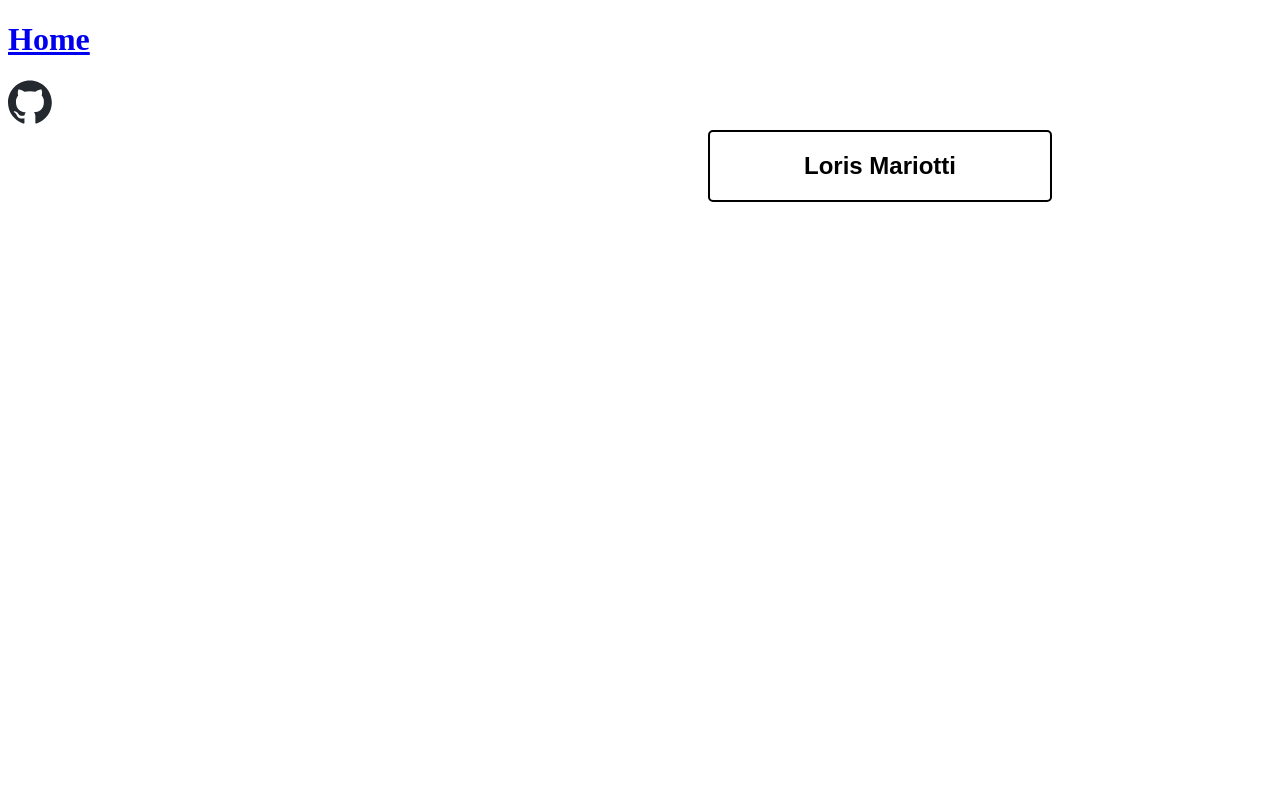
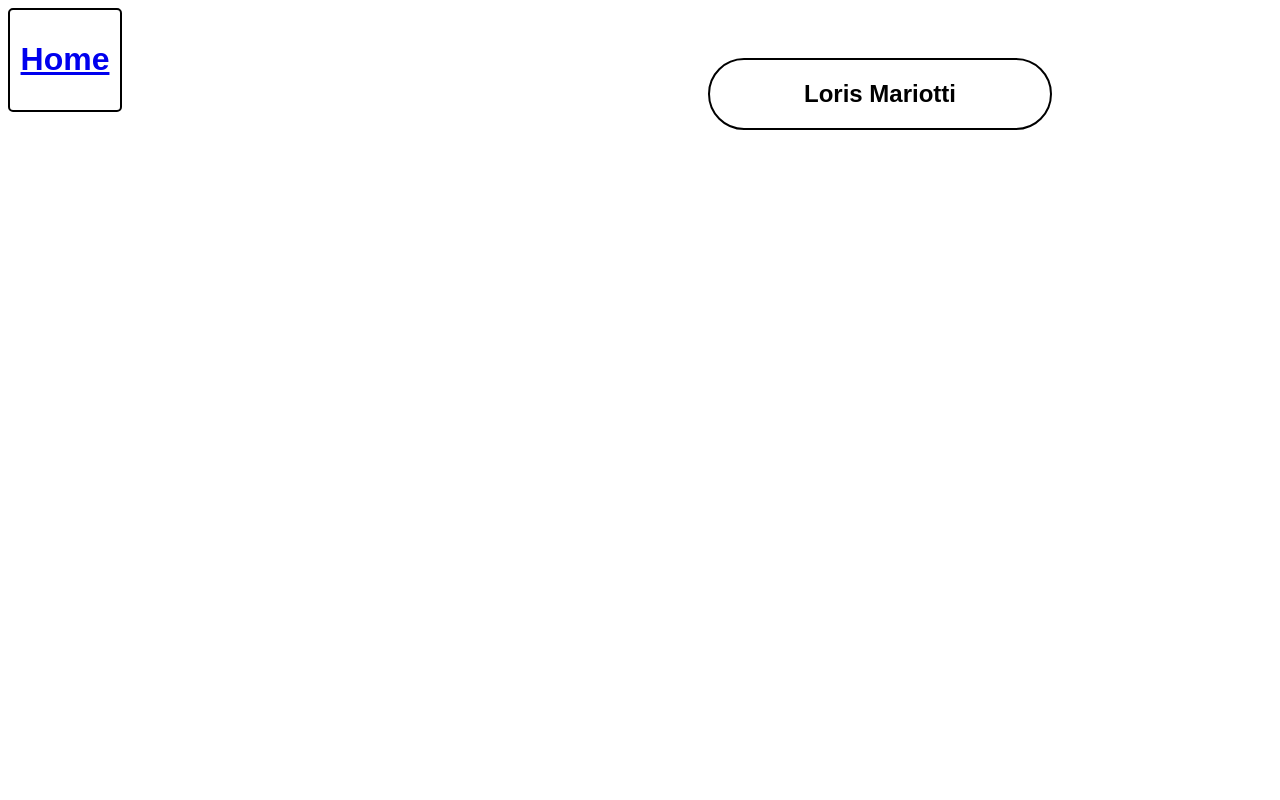
Before and after one commit to bmit-mal/mal.bm-it.ch, a plain HTML site: page index.html in a window 1280 px wide. Shown: the top 800 px of the page. Drawn offline with Linux system fonts and the light colour scheme.

Commit message:
Update styles.css

```diff
--- a/styles.css
+++ b/styles.css
@@ -1,8 +1,20 @@
+.NaviOne {
+    font-family: Arial, Helvetica, sans-serif;
+    position: absolute;
+    border: 2px solid;
+    border-radius: 5px;
+    padding: 10px;
+    width: 90px;
+    text-align: center;
+
+}
+
+
 h2 {
     font-family: Arial, Helvetica, sans-serif;
     position: absolute;
     border: 2px solid;
-    border-radius: 5px;
+    border-radius: 50px;
     padding: 20px;
     width: 300px;
     text-align: center;
@@ -15,4 +27,6 @@ h2 {
 a svg {
     width: 44px;
     height: 44px;
+    position: absolute;
+    margin-top: 900px;
 }
```
